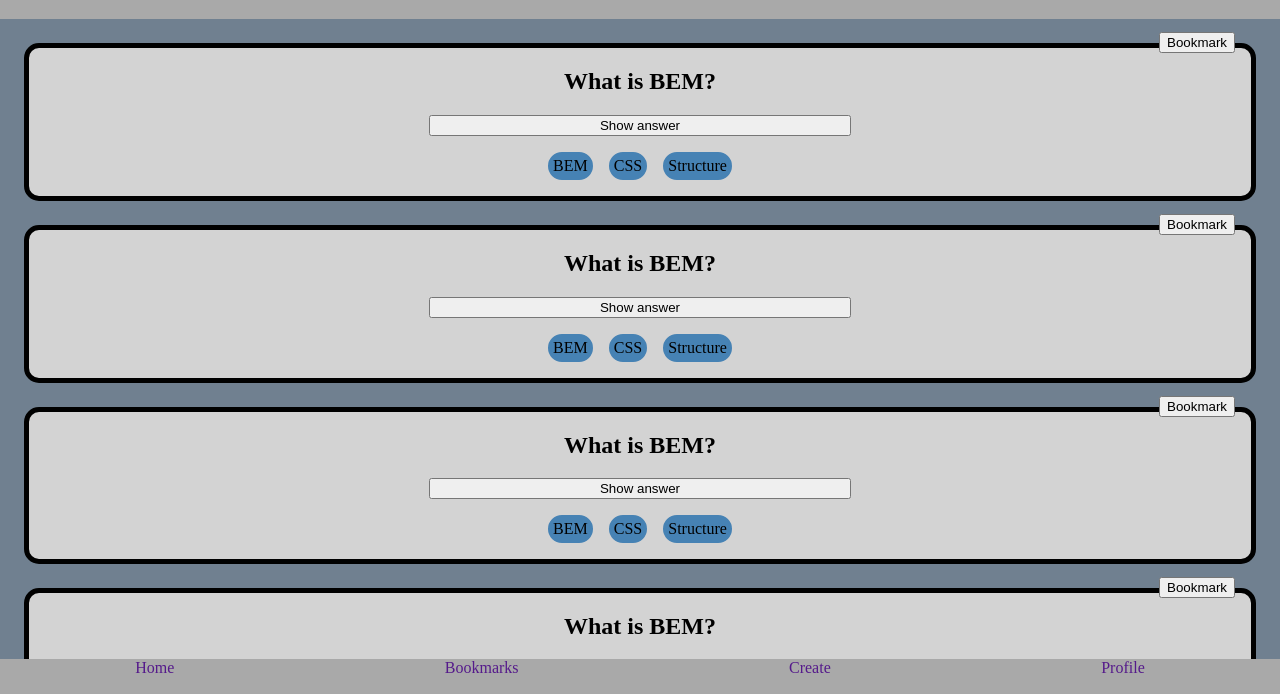
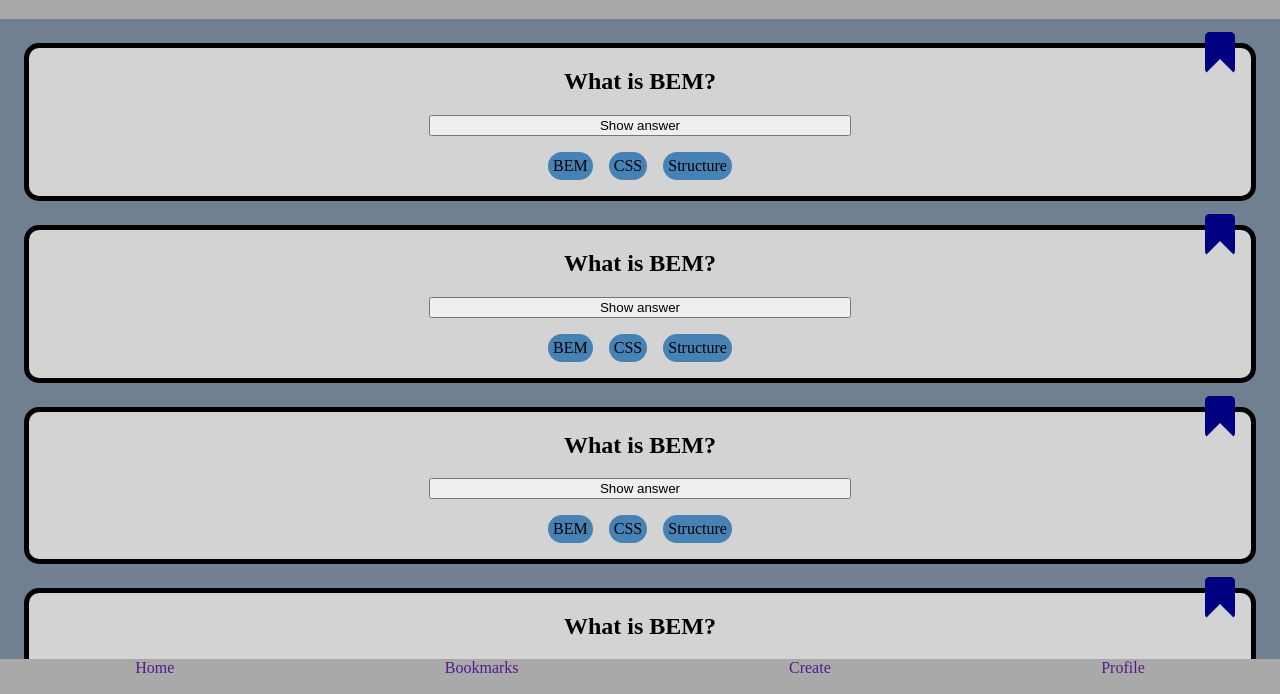
Before and after one commit to mortaen/quiz-app, a website built with Vite: page index.html in a window 1280 px wide. Shown: the part 61-755 px from the top of the page. Built offline with nearby package versions, Linux system fonts and the light colour scheme.

Commit message:
style bookmark

```diff
--- a/css/components/card.css
+++ b/css/components/card.css
@@ -38,4 +38,12 @@
     position: absolute;
     top: -2vh;
     right: 2vh;
+    padding: 0;
+    border-color: navy;
+    border-style: solid;
+    height: 42px;
+    border-width: 15px;
+    border-bottom-color: transparent;
+    border-radius: 5px;
+    background-color: transparent;
 }
--- a/css/components/header.css
+++ b/css/components/header.css
@@ -1,6 +1,5 @@
 .header {
     background-color: darkgrey;
-
     width: 100%;
 }
 
--- a/index.html
+++ b/index.html
@@ -16,7 +16,7 @@
     </header>
     <main>
         <section class="card">
-            <button class="card__bookmark">Bookmark</button>
+            <button class="card__bookmark"></button>
             <h2 class="card__question">What is BEM?</h2>
             <button class="card__showanswer">Show answer</button>
             <p class="card__answer card__answer--hidden">
@@ -33,7 +33,7 @@
         </section>
 
         <section class="card">
-            <button class="card__bookmark">Bookmark</button>
+            <button class="card__bookmark"></button>
             <h2 class="card__question">What is BEM?</h2>
             <button class="card__showanswer">Show answer</button>
             <p class="card__answer card__answer--hidden">
@@ -50,7 +50,7 @@
         </section>
 
         <section class="card">
-            <button class="card__bookmark">Bookmark</button>
+            <button class="card__bookmark"></button>
             <h2 class="card__question">What is BEM?</h2>
             <button class="card__showanswer">Show answer</button>
             <p class="card__answer card__answer--hidden">
@@ -67,7 +67,7 @@
         </section>
 
         <section class="card">
-            <button class="card__bookmark">Bookmark</button>
+            <button class="card__bookmark"></button>
             <h2 class="card__question">What is BEM?</h2>
             <button class="card__showanswer">Show answer</button>
             <p class="card__answer card__answer--hidden">
@@ -84,7 +84,7 @@
         </section>
 
         <section class="card">
-            <button class="card__bookmark">Bookmark</button>
+            <button class="card__bookmark"></button>
             <h2 class="card__question">What is BEM?</h2>
             <button class="card__showanswer">Show answer</button>
             <p class="card__answer card__answer--hidden">
```
